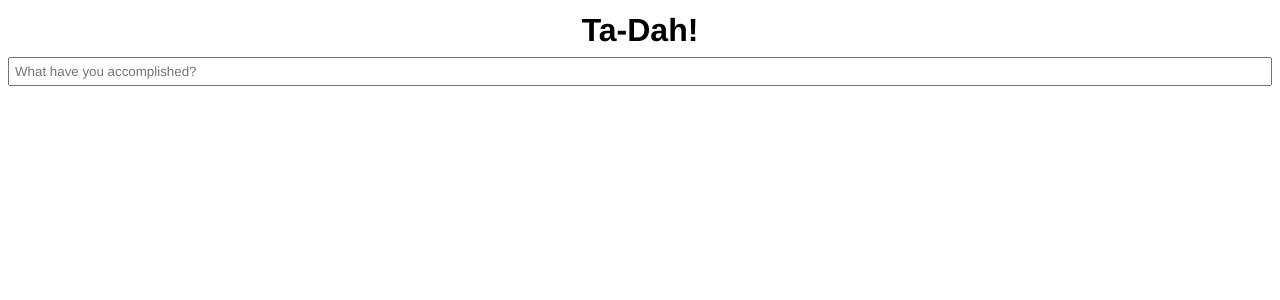
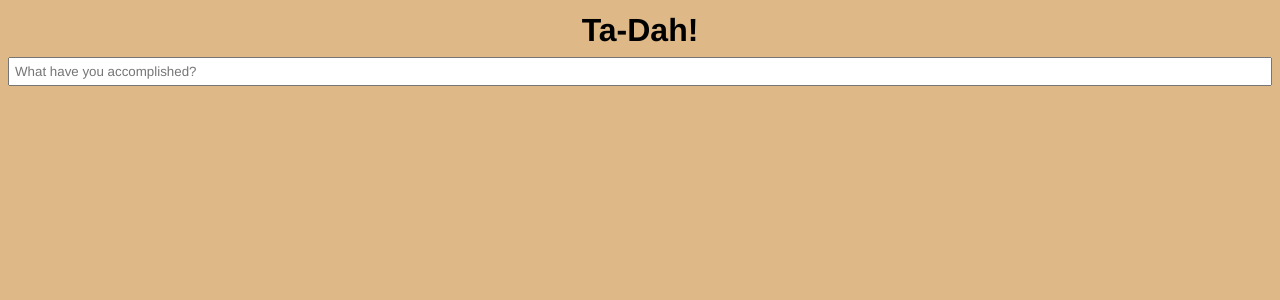
Before and after one commit to JabaDUDE/tah-dah, a React (Vite) app: page / in a window 1280 px wide. Shown: the top 300 px of the page. Built offline with nearby package versions, Linux system fonts and the light colour scheme.

Commit message:
starting to rework styling

```diff
--- a/src/App.css
+++ b/src/App.css
@@ -1,7 +1,7 @@
 html, body {
 	margin: 4px;
 	height: 100%;
-  background-color: #ffffff;
+  background-color: burlywood;
   text-align: center;
 }
 
@@ -48,7 +48,7 @@ ul {
 
 li {
   background-color: Cornsilk;
-  border: 1px solid BurlyWood;
+  border: 1px solid rgb(0, 0, 0);
   border-radius: 5px 2px;
   margin: 8px 0;
   list-style: none;
```
